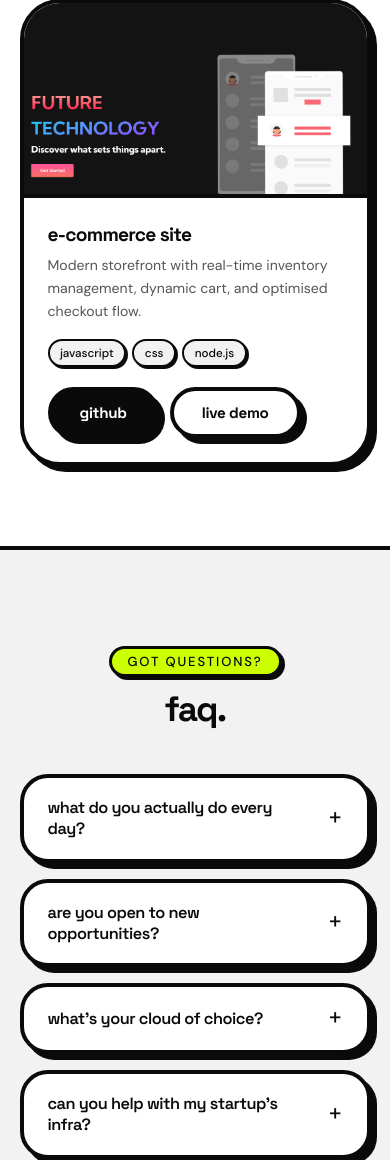
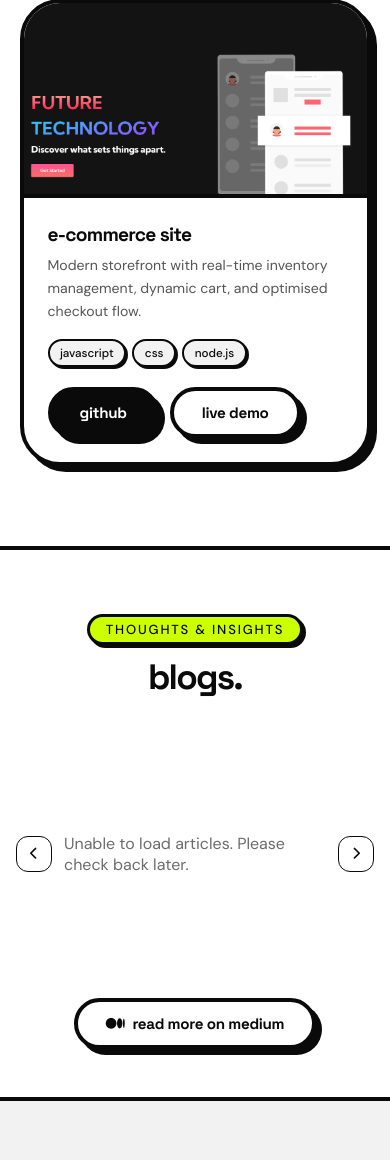
Before and after one commit to rush1998/Portfolio, a PHP site: page / in a window 390 px wide. Shown: the part 5340-6500 px from the top of the page. Run offline with PHP 8.4, Linux system fonts and the light colour scheme; some libraries are stand-ins or nearby versions.

Commit message:
feat: add blogs section with horizontal scrollable gallery and dynamic content loading

```diff
--- a/index.css
+++ b/index.css
@@ -1182,6 +1182,189 @@ em   { font-style: italic; }
 
 
 /* ══════════════════════════════════════════════════════════════
+   BLOGS
+══════════════════════════════════════════════════════════════ */
+.blogs-section {
+    padding: 6rem 1.5rem 5rem;
+    background: var(--white);
+    border-top: var(--border);
+}
+
+.blogs-section .section-header {
+    margin-bottom: 3rem;
+}
+
+.blogs-gallery-wrapper {
+    position: relative;
+    display: flex;
+    align-items: center;
+    gap: 1rem;
+    margin-bottom: 2rem;
+}
+
+.blogs-gallery {
+    flex: 1;
+    overflow-x: auto;
+    overflow-y: hidden;
+    scroll-behavior: smooth;
+    display: flex;
+    gap: 1.5rem;
+    padding: 1rem 0;
+    /* Hide scrollbar */
+    -ms-overflow-style: none;
+    scrollbar-width: none;
+}
+
+.blogs-gallery::-webkit-scrollbar {
+    display: none;
+}
+
+.blog-card {
+    flex: 0 0 350px;
+    opacity: 1;
+    transform: rotate(0deg);
+}
+
+.blog-card-image {
+    width: 100%;
+    height: 195px;
+    object-fit: cover;
+}
+
+.blog-card-content {
+    min-height: 255px;
+}
+
+.blog-card-title {
+    display: -webkit-box;
+    line-clamp: 2;
+    -webkit-line-clamp: 2;
+    -webkit-box-orient: vertical;
+    overflow: hidden;
+}
+
+.blog-card-description {
+    min-height: 72px;
+    margin-bottom: 1.1rem;
+}
+
+.blog-card-tags {
+    margin-bottom: 1.1rem;
+}
+
+.blog-card-footer {
+    margin-top: auto;
+}
+
+.blogs-loading {
+    flex: 0 0 100%;
+    height: 200px;
+    display: flex;
+    align-items: center;
+    justify-content: center;
+    color: var(--black);
+    opacity: 0.6;
+    font-size: 1rem;
+}
+
+/* Gallery Navigation */
+.gallery-nav {
+    width: 44px;
+    height: 44px;
+    border: 2.5px solid var(--black);
+    background: var(--white);
+    border-radius: 12px;
+    cursor: pointer;
+    display: flex;
+    align-items: center;
+    justify-content: center;
+    transition: all 0.3s var(--bounce);
+    color: var(--black);
+    font-size: 1rem;
+    font-weight: 600;
+    flex-shrink: 0;
+}
+
+.gallery-nav:hover {
+    background: var(--black);
+    color: var(--white);
+    transform: scale(1.08);
+}
+
+.gallery-nav:disabled {
+    opacity: 0.3;
+    cursor: not-allowed;
+}
+
+.gallery-nav:disabled:hover {
+    background: var(--white);
+    color: var(--black);
+    transform: scale(1);
+}
+
+.blogs-footer {
+    text-align: center;
+}
+
+/* Responsive adjustments */
+@media (max-width: 768px) {
+    .blogs-gallery-wrapper {
+        gap: 0.75rem;
+    }
+
+    .blog-card {
+        flex: 0 0 300px;
+    }
+
+    .blog-card-image {
+        height: 150px;
+    }
+
+    .blog-card-content { min-height: 235px; }
+
+    .gallery-nav {
+        width: 40px;
+        height: 40px;
+        font-size: 0.9rem;
+        border-width: 2px;
+    }
+}
+
+@media (max-width: 480px) {
+    .blogs-section {
+        padding: 4rem 1rem 3rem;
+    }
+
+    .blogs-gallery {
+        gap: 1rem;
+        padding: 0.75rem 0;
+    }
+
+    .blog-card {
+        flex: 0 0 260px;
+    }
+
+    .blog-card-image {
+        height: 130px;
+    }
+
+    .blog-card-description {
+        min-height: 62px;
+    }
+
+    .blog-card-content { min-height: 218px; }
+
+    .gallery-nav {
+        width: 36px;
+        height: 36px;
+        font-size: 0.8rem;
+        border-width: 1.5px;
+    }
+}
+
+
+
+/* ══════════════════════════════════════════════════════════════
    FAQ
 ══════════════════════════════════════════════════════════════ */
 .faq-section {
--- a/index.html
+++ b/index.html
@@ -93,6 +93,24 @@
             </a>
         </li>
         <li>
+            <a href="#blogs" class="pill-link" aria-label="blogs section">
+                <span class="pill-hover-circle" aria-hidden="true"></span>
+                <span class="label-stack">
+                    <span class="pill-label">blogs</span>
+                    <span class="pill-label-hover" aria-hidden="true">blogs</span>
+                </span>
+            </a>
+        </li>
+        <li>
+            <a href="#faq" class="pill-link" aria-label="faq section">
+                <span class="pill-hover-circle" aria-hidden="true"></span>
+                <span class="label-stack">
+                    <span class="pill-label">faq</span>
+                    <span class="pill-label-hover" aria-hidden="true">faq</span>
+                </span>
+            </a>
+        </li>
+        <li>
             <a href="#contact" class="pill-link" aria-label="contact section">
                 <span class="pill-hover-circle" aria-hidden="true"></span>
                 <span class="label-stack">
@@ -117,6 +135,7 @@
         <li><a href="#about" onclick="toggleMobileNav()">about</a></li>
         <li><a href="#skills" onclick="toggleMobileNav()">skills</a></li>
         <li><a href="#projects" onclick="toggleMobileNav()">projects</a></li>
+        <li><a href="#blogs" onclick="toggleMobileNav()">blogs</a></li>
         <li><a href="#faq" onclick="toggleMobileNav()">faq</a></li>
         <li><a href="#contact" class="drawer-cta" onclick="toggleMobileNav()">get in touch →</a></li>
     </ul>
@@ -451,6 +470,43 @@
 
 
 <!-- ══════════════════════════════════════════
+     MEDIUM BLOGS
+══════════════════════════════════════════ -->
+<section class="blogs-section" id="blogs">
+    <div class="section-header">
+        <span class="section-label">thoughts & insights</span>
+        <h2 class="section-title">blogs.</h2>
+    </div>
+
+    <div class="blogs-gallery-wrapper">
+        <!-- Left Arrow -->
+        <button class="gallery-nav gallery-nav--left" id="blogsScrollLeft" aria-label="Scroll left">
+            <i class="fas fa-chevron-left"></i>
+        </button>
+
+        <!-- Scrollable Gallery -->
+        <div class="blogs-gallery" id="blogsGallery">
+            <div class="blogs-loading" id="blogsLoading">
+                <i class="fas fa-spinner fa-spin"></i> loading articles...
+            </div>
+            <!-- Blog cards will be inserted here by JavaScript -->
+        </div>
+
+        <!-- Right Arrow -->
+        <button class="gallery-nav gallery-nav--right" id="blogsScrollRight" aria-label="Scroll right">
+            <i class="fas fa-chevron-right"></i>
+        </button>
+    </div>
+
+    <div class="blogs-footer">
+        <a href="https://medium.com/@rushpatel" target="_blank" rel="noopener noreferrer" class="btn-brutal btn-brutal--white wobble-btn">
+            <i class="fab fa-medium"></i> read more on medium
+        </a>
+    </div>
+</section>
+
+
+<!-- ══════════════════════════════════════════
      BRUTALIST FAQ
 ══════════════════════════════════════════ -->
 <section class="faq-section" id="faq">
@@ -563,6 +619,7 @@
             <a href="#about">about</a>
             <a href="#skills">skills</a>
             <a href="#projects">projects</a>
+            <a href="#blogs">blogs</a>
             <a href="#faq">faq</a>
             <a href="#contact">contact</a>
         </nav>
--- a/index.js
+++ b/index.js
@@ -310,3 +310,136 @@ document.addEventListener('keydown', function (e) {
         }, 220);
     }, 2200);
 })();
+
+
+/* ── MEDIUM BLOGS GALLERY — horizontal scrollable card deck ───────────── */
+(function initBlogsGallery() {
+    var gallery = document.getElementById('blogsGallery');
+    var scrollLeftBtn = document.getElementById('blogsScrollLeft');
+    var scrollRightBtn = document.getElementById('blogsScrollRight');
+
+    if (!gallery) return;
+
+    var feedUrl = 'https://api.rss2json.com/v1/api.json?rss_url=https://medium.com/feed/@rushpatel';
+    var scrollAmount = 380; // Card width + gap
+
+    function fetchBlogs() {
+        fetch(feedUrl)
+            .then(response => response.json())
+            .then(data => {
+                if (data.status === 'ok' && data.items && data.items.length > 0) {
+                    var articles = data.items.slice(0, 6);
+                    renderCards(articles);
+                } else {
+                    gallery.innerHTML = '<div class="blogs-loading">No articles found yet.</div>';
+                }
+            })
+            .catch(error => {
+                console.error('Error fetching Medium feed:', error);
+                gallery.innerHTML = '<div class="blogs-loading">Unable to load articles. Please check back later.</div>';
+            });
+    }
+
+    function createCard(article) {
+        var cleanDescription = article.description
+            .replace(/<[^>]*>/g, '')
+            .slice(0, 100);
+
+        // Extract image from article content if available
+        var imageMatch = article.description && article.description.match(/<img[^>]+src=["']([^"']+)["']/);
+        var imageUrl = imageMatch ? imageMatch[1] : 'https://via.placeholder.com/350x200?text=' + encodeURIComponent(article.title.slice(0, 20));
+
+        // Default category based on keywords (could be enhanced)
+        var categories = ['article', 'insights'];
+        if (article.title.toLowerCase().includes('devops')) categories.push('devops');
+        if (article.title.toLowerCase().includes('kubernetes')) categories.push('k8s');
+        if (article.title.toLowerCase().includes('cloud')) categories.push('cloud');
+        categories = categories.slice(-2); // Keep last 2
+
+        var card = document.createElement('div');
+        card.className = 'blog-card project-card';
+
+        card.innerHTML = `
+            <img src="${imageUrl}" alt="${article.title}" class="blog-card-image project-img" loading="lazy" decoding="async">
+
+            <div class="blog-card-content project-info">
+                <h3 class="blog-card-title project-title">${article.title}</h3>
+                <p class="blog-card-description project-desc">${cleanDescription}...</p>
+
+                <div class="blog-card-tags project-tags">
+                    ${categories.map(cat => `<span class="project-tag">${cat}</span>`).join('')}
+                </div>
+
+                <div class="blog-card-footer project-btns">
+                    <a href="${article.link}" target="_blank" rel="noopener noreferrer" class="btn-brutal btn-brutal--black">
+                        read article
+                    </a>
+                    <a href="${article.link}" target="_blank" rel="noopener noreferrer" class="btn-brutal btn-brutal--white">
+                        medium
+                    </a>
+                </div>
+            </div>
+        `;
+
+        return card;
+    }
+
+    function renderCards(articles) {
+        gallery.innerHTML = '';
+        articles.forEach(function(article) {
+            gallery.appendChild(createCard(article));
+        });
+        updateScrollButtons();
+    }
+
+    function updateScrollButtons() {
+        var scrollLeft = gallery.scrollLeft;
+        var scrollWidth = gallery.scrollWidth;
+        var clientWidth = gallery.clientWidth;
+
+        // Disable left button if at start
+        if (scrollLeftBtn) {
+            scrollLeftBtn.disabled = scrollLeft === 0;
+        }
+
+        // Disable right button if at end
+        if (scrollRightBtn) {
+            scrollRightBtn.disabled = scrollLeft + clientWidth >= scrollWidth - 10;
+        }
+    }
+
+    function scroll(direction) {
+        var currentScroll = gallery.scrollLeft;
+        var targetScroll = currentScroll + (direction === 'left' ? -scrollAmount : scrollAmount);
+
+        gsap.to(gallery, {
+            scrollLeft: targetScroll,
+            duration: 0.6,
+            ease: 'power2.inOut',
+            onUpdate: updateScrollButtons
+        });
+    }
+
+    // Event listeners
+    if (scrollLeftBtn) {
+        scrollLeftBtn.addEventListener('click', function() {
+            scroll('left');
+        });
+    }
+
+    if (scrollRightBtn) {
+        scrollRightBtn.addEventListener('click', function() {
+            scroll('right');
+        });
+    }
+
+    gallery.addEventListener('scroll', updateScrollButtons, { passive: true });
+    window.addEventListener('resize', updateScrollButtons, { passive: true });
+
+    // Fetch blogs when DOM is ready
+    if (document.readyState === 'loading') {
+        document.addEventListener('DOMContentLoaded', fetchBlogs);
+    } else {
+        fetchBlogs();
+    }
+})();
```
